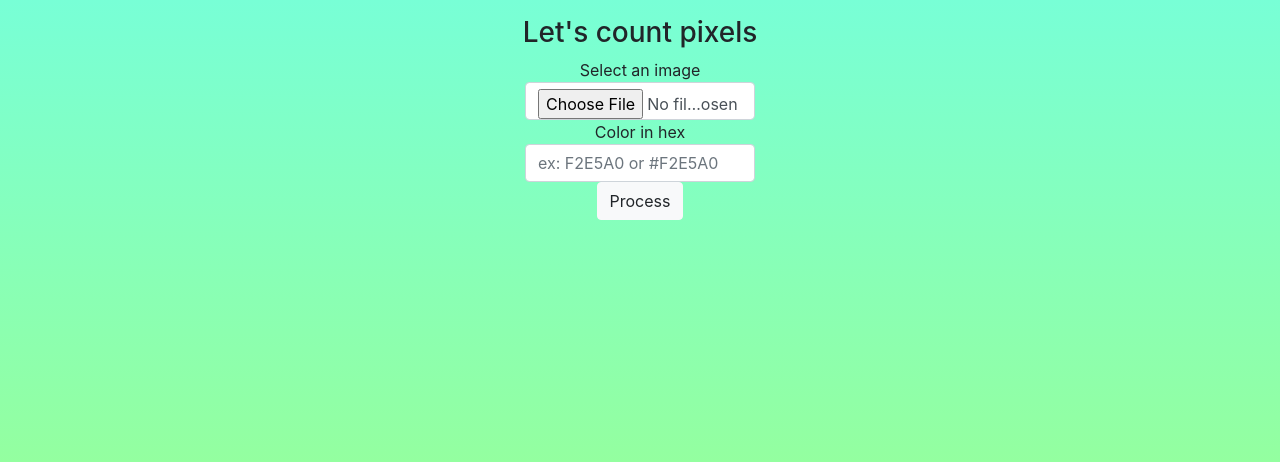
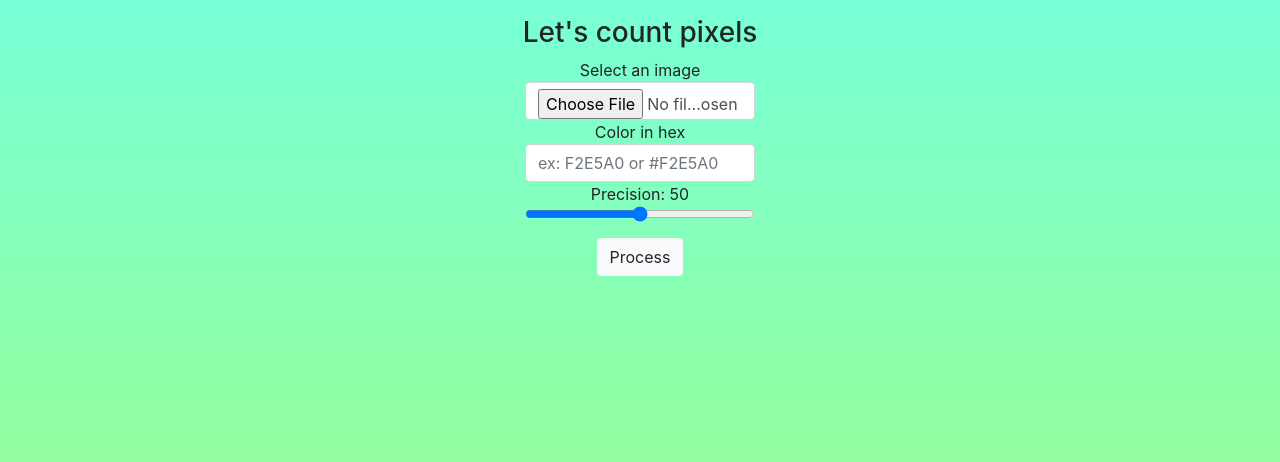
Before and after one commit to tconsta/pixelcount, a Django app: page / in a window 1280 px wide. Shown: the top 462 px of the page. Run offline with Django 3.2, Linux system fonts and the light colour scheme; some libraries are stand-ins or nearby versions; some web fonts are replaced.

Commit message:
input range precision added to form

```diff
--- a/app/forms.py
+++ b/app/forms.py
@@ -9,6 +9,11 @@ class ImgUploadForm(forms.Form):
     color = forms.CharField(label='Color in hex',
                             required=False, max_length=RGB_LENGTH,
                             widget=forms.TextInput(attrs={'placeholder': 'ex: F2E5A0 or #F2E5A0'}))
+    precision = forms.IntegerField(label='Precision:',
+                                   widget=forms.NumberInput(attrs={'type': 'range',
+                                                                   'step': '1',
+                                                                   'min': '0',
+                                                                   'max': '100'}))
 
     def clean_color(self):
         hexcolor = self.cleaned_data['color'].strip()
--- a/app/templates/app/index.html
+++ b/app/templates/app/index.html
@@ -25,7 +25,7 @@
     <h3>Let's count pixels</h3>
     <div class="text-center inputform">
       {% load widget_tweaks %}
-      <form method="post" enctype="multipart/form-data">
+      <form method="post" enctype="multipart/form-data" oninput="precisionvalue.value = precision.valueAsNumber">
         {% csrf_token %}
         {{ form.non_field_errors }}
         {% render_field form.image.label %}
@@ -34,6 +34,13 @@
         <span class="">{% render_field form.color.label %}</span>
         {{ form.color.errors }}
         {% render_field form.color class+="form-control" %}
+        <div class="form-group">
+          <span class="">{% render_field form.precision.label %}
+            <output name="precisionvalue" for="precision" >50</output>
+          </span>
+          {{ form.precision.errors }}
+          {% render_field form.precision class+="form-control-range" %}
+        </div>
         <button type="submit" name="submit" class="btn btn-light">Process</button>
       </form>
     </div>
```
